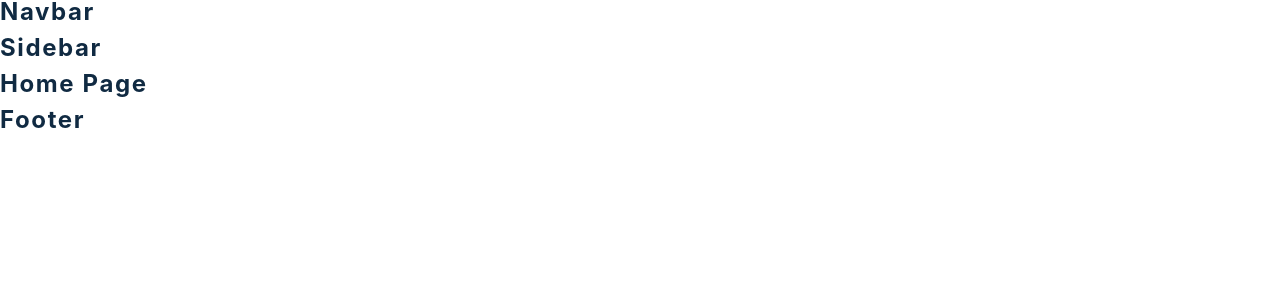
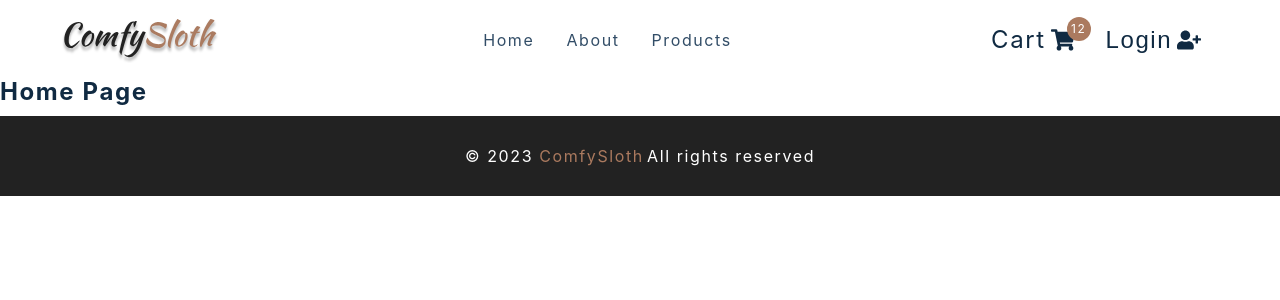
Before and after one commit to MouadElMaidi/react-ecomm-store, a React (Create React App) app: page / in a window 1280 px wide. Shown: the top 300 px of the page. Built offline with nearby package versions, Linux system fonts and the light colour scheme; the HTML template or start-up script is replaced by a standard one.

Commit message:
Finished general layout

```diff
--- a/src/components/CartButtons.js
+++ b/src/components/CartButtons.js
@@ -1,14 +1,29 @@
-import React from 'react'
-import { FaShoppingCart, FaUserMinus, FaUserPlus } from 'react-icons/fa'
-import { Link } from 'react-router-dom'
-import styled from 'styled-components'
-import { useProductsContext } from '../context/products_context'
-import { useCartContext } from '../context/cart_context'
-import { useUserContext } from '../context/user_context'
+import React from "react";
+import { FaShoppingCart, FaUserMinus, FaUserPlus } from "react-icons/fa";
+import { Link } from "react-router-dom";
+import styled from "styled-components";
+import { useProductsContext } from "../context/products_context";
+import { useCartContext } from "../context/cart_context";
+import { useUserContext } from "../context/user_context";
 
 const CartButtons = () => {
-  return <h4>cart buttons </h4>
-}
+  const { closeSidebar } = useProductsContext();
+
+  return (
+    <Wrapper className="cart-btn-wrapper">
+      <Link to="/cart" className="cart-btn" onClick={closeSidebar}>
+        Cart
+        <span className="cart-container">
+          <FaShoppingCart />
+          <span className="cart-value">12</span>
+        </span>
+      </Link>
+      <button type="button" className="auth-btn">
+        Login <FaUserPlus />
+      </button>
+    </Wrapper>
+  );
+};
 
 const Wrapper = styled.div`
   display: grid;
@@ -62,5 +77,5 @@ const Wrapper = styled.div`
       margin-left: 5px;
     }
   }
-`
-export default CartButtons
+`;
+export default CartButtons;
--- a/src/components/Footer.js
+++ b/src/components/Footer.js
@@ -1,8 +1,16 @@
-import React from 'react'
-import styled from 'styled-components'
+import React from "react";
+import styled from "styled-components";
 const Footer = () => {
-  return <h4>footer</h4>
-}
+  return (
+    <Wrapper>
+      <h5>
+        &copy; {new Date().getFullYear()}
+        <span> ComfySloth </span>
+      </h5>
+      <h5>All rights reserved</h5>
+    </Wrapper>
+  );
+};
 
 const Wrapper = styled.footer`
   height: 5rem;
@@ -26,6 +34,6 @@ const Wrapper = styled.footer`
   @media (min-width: 776px) {
     flex-direction: row;
   }
-`
+`;
 
-export default Footer
+export default Footer;
--- a/src/components/Navbar.js
+++ b/src/components/Navbar.js
@@ -1,16 +1,42 @@
-import React from 'react'
-import styled from 'styled-components'
-import logo from '../assets/logo.svg'
-import { FaBars } from 'react-icons/fa'
-import { Link } from 'react-router-dom'
-import { links } from '../utils/constants'
-import CartButtons from './CartButtons'
-import { useProductsContext } from '../context/products_context'
-import { useUserContext } from '../context/user_context'
+import React from "react";
+import styled from "styled-components";
+import logo from "../assets/logo.svg";
+import { FaBars } from "react-icons/fa";
+import { Link } from "react-router-dom";
+import { links } from "../utils/constants";
+import CartButtons from "./CartButtons";
+import { useProductsContext } from "../context/products_context";
+import { useUserContext } from "../context/user_context";
 
 const Nav = () => {
-  return <h4>navbar</h4>
-}
+  const { openSidebar } = useProductsContext();
+
+  return (
+    <NavContainer>
+      <div className="nav-center">
+        <div className="nav-header">
+          <Link to="/">
+            <img src={logo} alt="comfy sloth" />
+          </Link>
+          <button type="button" className="nav-toggle" onClick={openSidebar}>
+            <FaBars />
+          </button>
+        </div>
+        <ul className="nav-links">
+          {links.map((link) => {
+            const { id, text, url } = link;
+            return (
+              <li key={id}>
+                <Link to={url}>{text}</Link>
+              </li>
+            );
+          })}
+        </ul>
+        <CartButtons />
+      </div>
+    </NavContainer>
+  );
+};
 
 const NavContainer = styled.nav`
   height: 5rem;
@@ -77,6 +103,6 @@ const NavContainer = styled.nav`
       display: grid;
     }
   }
-`
+`;
 
-export default Nav
+export default Nav;
--- a/src/components/Sidebar.js
+++ b/src/components/Sidebar.js
@@ -1,16 +1,49 @@
-import React from 'react'
-import logo from '../assets/logo.svg'
-import { Link } from 'react-router-dom'
-import { useProductsContext } from '../context/products_context'
-import { FaTimes } from 'react-icons/fa'
-import { links } from '../utils/constants'
-import styled from 'styled-components'
-import CartButtons from './CartButtons'
-import { useUserContext } from '../context/user_context'
+import React from "react";
+import logo from "../assets/logo.svg";
+import { Link } from "react-router-dom";
+import { useProductsContext } from "../context/products_context";
+import { FaTimes } from "react-icons/fa";
+import { links } from "../utils/constants";
+import styled from "styled-components";
+import CartButtons from "./CartButtons";
+import { useUserContext } from "../context/user_context";
 
 const Sidebar = () => {
-  return <h4>sidebar</h4>
-}
+  const { isSidebarOpen, closeSidebar } = useProductsContext();
+  const myUser = {};
+
+  return (
+    <SidebarContainer>
+      <aside
+        className={`${isSidebarOpen ? "sidebar show-sidebar" : "sidebar"}`}
+      >
+        <div className="sidebar-header">
+          <img src={logo} className="logo" alt="comfy sloth" />
+          <button className="close-btn" type="button" onClick={closeSidebar}>
+            <FaTimes />
+          </button>
+        </div>
+        <ul className="links">
+          {links.map(({ id, text, url }) => {
+            return (
+              <li key={id} onClick={closeSidebar}>
+                <Link to={url}>{text}</Link>
+              </li>
+            );
+          })}
+          {myUser && (
+            <li>
+              <Link to="/checkout" onClick={closeSidebar}>
+                checkout
+              </Link>
+            </li>
+          )}
+        </ul>
+        <CartButtons />
+      </aside>
+    </SidebarContainer>
+  );
+};
 
 const SidebarContainer = styled.div`
   text-align: center;
@@ -81,6 +114,6 @@ const SidebarContainer = styled.div`
       display: none;
     }
   }
-`
+`;
 
-export default Sidebar
+export default Sidebar;
--- a/src/context/products_context.js
+++ b/src/context/products_context.js
@@ -1,7 +1,7 @@
-import axios from 'axios'
-import React, { useContext, useEffect, useReducer } from 'react'
-import reducer from '../reducers/products_reducer'
-import { products_url as url } from '../utils/constants'
+import axios from "axios";
+import React, { useContext, useEffect, useReducer } from "react";
+import reducer from "../reducers/products_reducer";
+import { products_url as url } from "../utils/constants";
 import {
   SIDEBAR_OPEN,
   SIDEBAR_CLOSE,
@@ -11,20 +11,31 @@ import {
   GET_SINGLE_PRODUCT_BEGIN,
   GET_SINGLE_PRODUCT_SUCCESS,
   GET_SINGLE_PRODUCT_ERROR,
-} from '../actions'
+} from "../actions";
 
-const initialState = {}
+const initialState = {
+  isSidebarOpen: false,
+};
 
-const ProductsContext = React.createContext()
+const ProductsContext = React.createContext();
 
 export const ProductsProvider = ({ children }) => {
+  const [state, dispatch] = useReducer(reducer, initialState);
+
+  const openSidebar = () => {
+    dispatch({ type: SIDEBAR_OPEN });
+  };
+  const closeSidebar = () => {
+    dispatch({ type: SIDEBAR_CLOSE });
+  };
+
   return (
-    <ProductsContext.Provider value='products context'>
+    <ProductsContext.Provider value={{ ...state, openSidebar, closeSidebar }}>
       {children}
     </ProductsContext.Provider>
-  )
-}
+  );
+};
 // make sure use
 export const useProductsContext = () => {
-  return useContext(ProductsContext)
-}
+  return useContext(ProductsContext);
+};
--- a/src/index.js
+++ b/src/index.js
@@ -1,14 +1,18 @@
-import React from 'react';
-import ReactDOM from 'react-dom/client';
-import './index.css';
-import App from './App';
+import React from "react";
+import ReactDOM from "react-dom/client";
 
-import { ProductsProvider } from './context/products_context';
-import { FilterProvider } from './context/filter_context';
-import { CartProvider } from './context/cart_context';
-import { UserProvider } from './context/user_context';
-import { Auth0Provider } from '@auth0/auth0-react';
+import App from "./App";
+import "./index.css";
+import { ProductsProvider } from "./context/products_context";
+import { FilterProvider } from "./context/filter_context";
+import { CartProvider } from "./context/cart_context";
+import { UserProvider } from "./context/user_context";
+import { Auth0Provider } from "@auth0/auth0-react";
 
-const root = ReactDOM.createRoot(document.getElementById('root'));
+const root = ReactDOM.createRoot(document.getElementById("root"));
 
-root.render(<App />);
+root.render(
+  <ProductsProvider>
+    <App />
+  </ProductsProvider>
+);
--- a/src/reducers/products_reducer.js
+++ b/src/reducers/products_reducer.js
@@ -7,11 +7,17 @@ import {
   GET_SINGLE_PRODUCT_BEGIN,
   GET_SINGLE_PRODUCT_SUCCESS,
   GET_SINGLE_PRODUCT_ERROR,
-} from '../actions'
+} from "../actions";
 
 const products_reducer = (state, action) => {
-  return state
-  throw new Error(`No Matching "${action.type}" - action type`)
-}
+  if (action.type === SIDEBAR_OPEN) {
+    return { ...state, isSidebarOpen: true };
+  }
+  if (action.type === SIDEBAR_CLOSE) {
+    return { ...state, isSidebarOpen: false };
+  }
+  return state;
+  throw new Error(`No Matching "${action.type}" - action type`);
+};
 
-export default products_reducer
+export default products_reducer;
```
